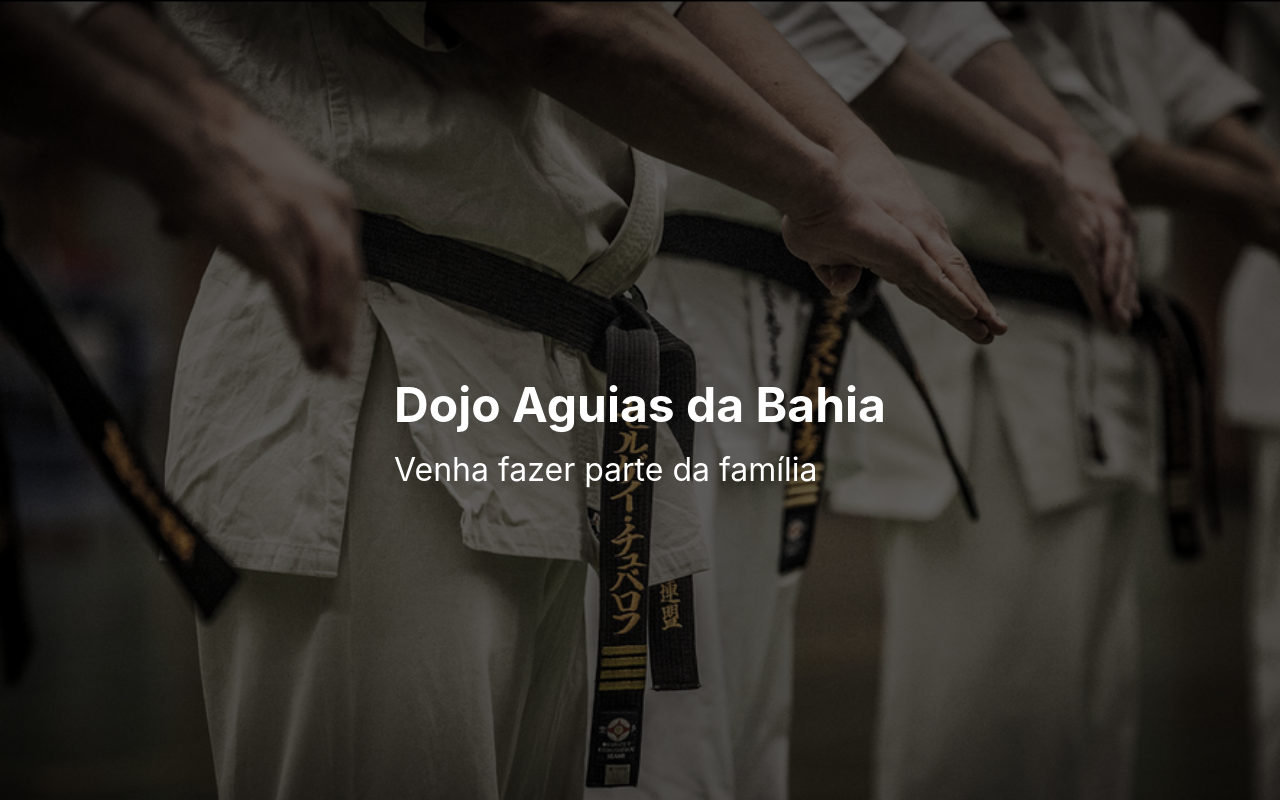
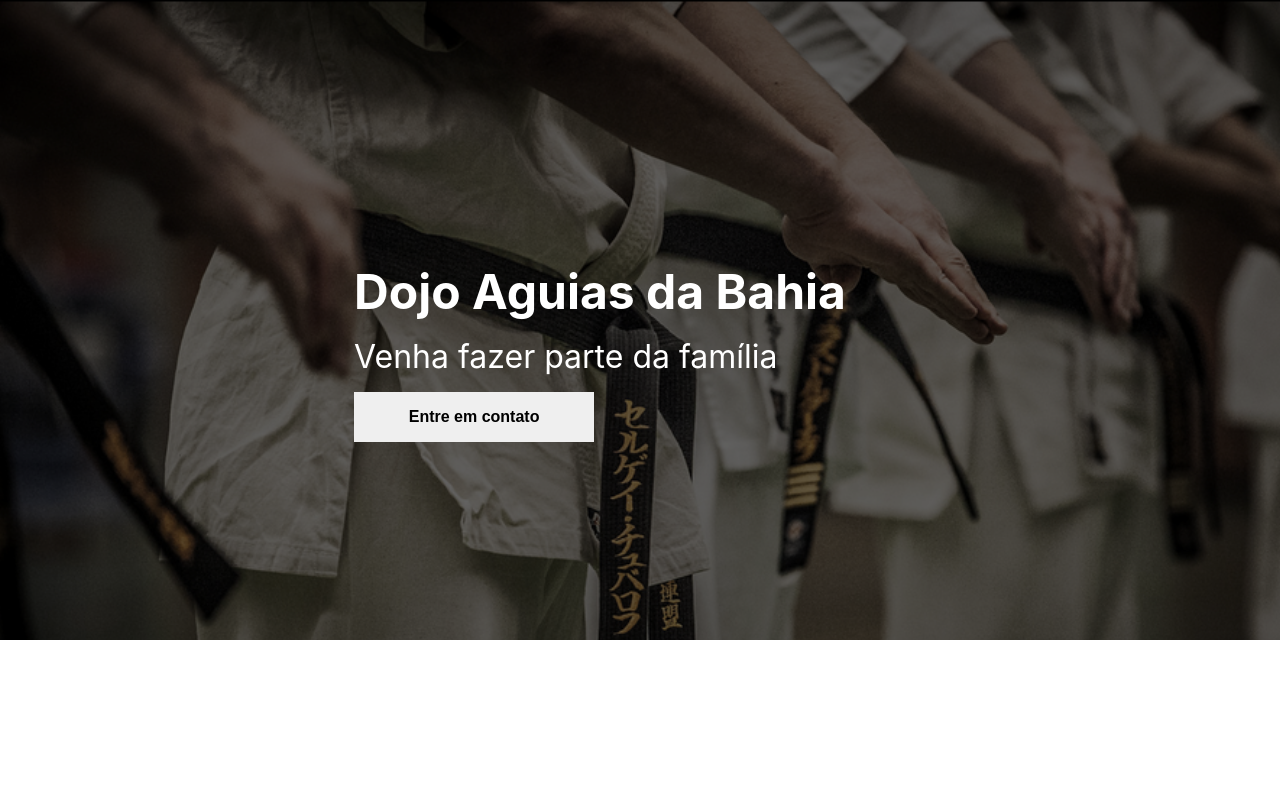
Before and after one commit to brenooliveiranascimento/dojo-aguias, a Next.js app: page / in a window 1280 px wide. Built offline with nearby package versions, Linux system fonts and the light colour scheme.

Commit message:
add contact button

```diff
--- a/package.json
+++ b/package.json
@@ -10,6 +10,7 @@
   },
   "dependencies": {
     "@types/aos": "^3.0.4",
+    "@types/styled-components": "^5.1.26",
     "aos": "^2.3.4",
     "next": "12.3.0",
     "react": "18.2.0",
--- /dev/null
+++ b/src/components/Buttons/Buttons.ts
@@ -0,0 +1,20 @@
+import styled from 'styled-components';
+
+export const ContactBtn = styled.button`
+  display: flex;
+  width: 15rem;
+  align-items: center;
+  justify-content: center;
+  margin-top: 1rem;
+  font-size: 1rem;
+  padding: 1rem;
+  cursor: pointer;
+  border: none;
+  transition: all 0.5s;
+  font-weight: 600;
+
+  :hover {
+    background-color: black;
+    color: white;
+  }
+`;
--- a/src/components/Hero/Hero.tsx
+++ b/src/components/Hero/Hero.tsx
@@ -1,4 +1,5 @@
 import React from 'react';
+import { ContactBtn } from '../Buttons/Buttons';
 import style from './hero.module.scss'
 
 function Hero() {
@@ -10,6 +11,9 @@ function Hero() {
           <h1>Dojo Aguias da Bahia</h1>
           <span>Venha fazer parte da família</span>
         </article>
+        <ContactBtn>
+          Entre em contato
+        </ContactBtn>
       </article>
     </section>
   )
--- a/src/components/Hero/hero.module.scss
+++ b/src/components/Hero/hero.module.scss
@@ -4,7 +4,7 @@
   justify-content: center;
   background: url("../../../src/Images/home-2.png")fixed center;
   background-size: cover;
-  height: 100vh;
+  height: 80vh;
   width: 100%;
   background-color: black;
   color: white;
@@ -12,7 +12,7 @@
 
 .hero_brightness {
   width: 100%;
-  height: 100vh;
+  height: 80vh;
   z-index: 0;
   position: absolute;
   background-color: rgba(0,0,0,0.6);
@@ -21,7 +21,8 @@
 .hero_content {
   z-index: 1;
   display: flex;
-
+  flex-direction: column;
+  margin-left: -5rem;
   h1 {
     font-size: 3rem;
   }
```
Also changed, not shown: 1 other file (tests, documents, lock files or other folders).
